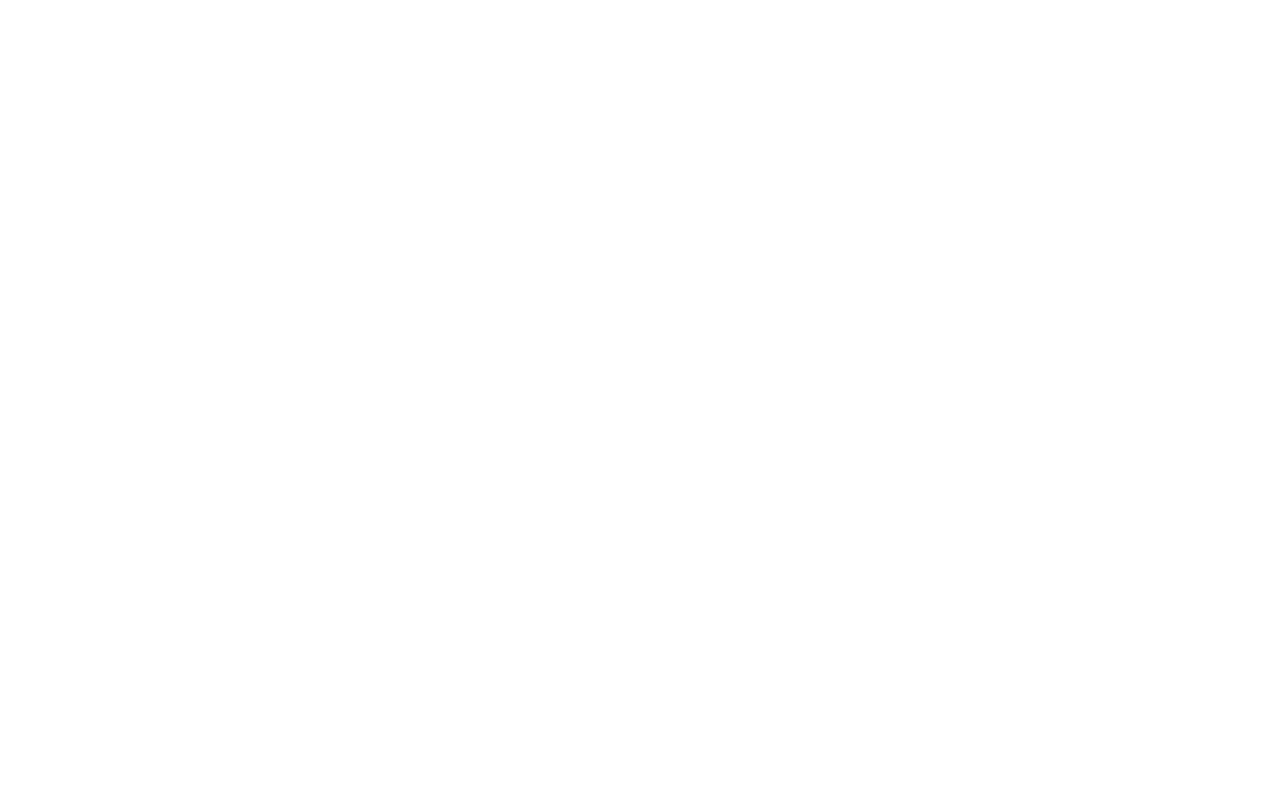
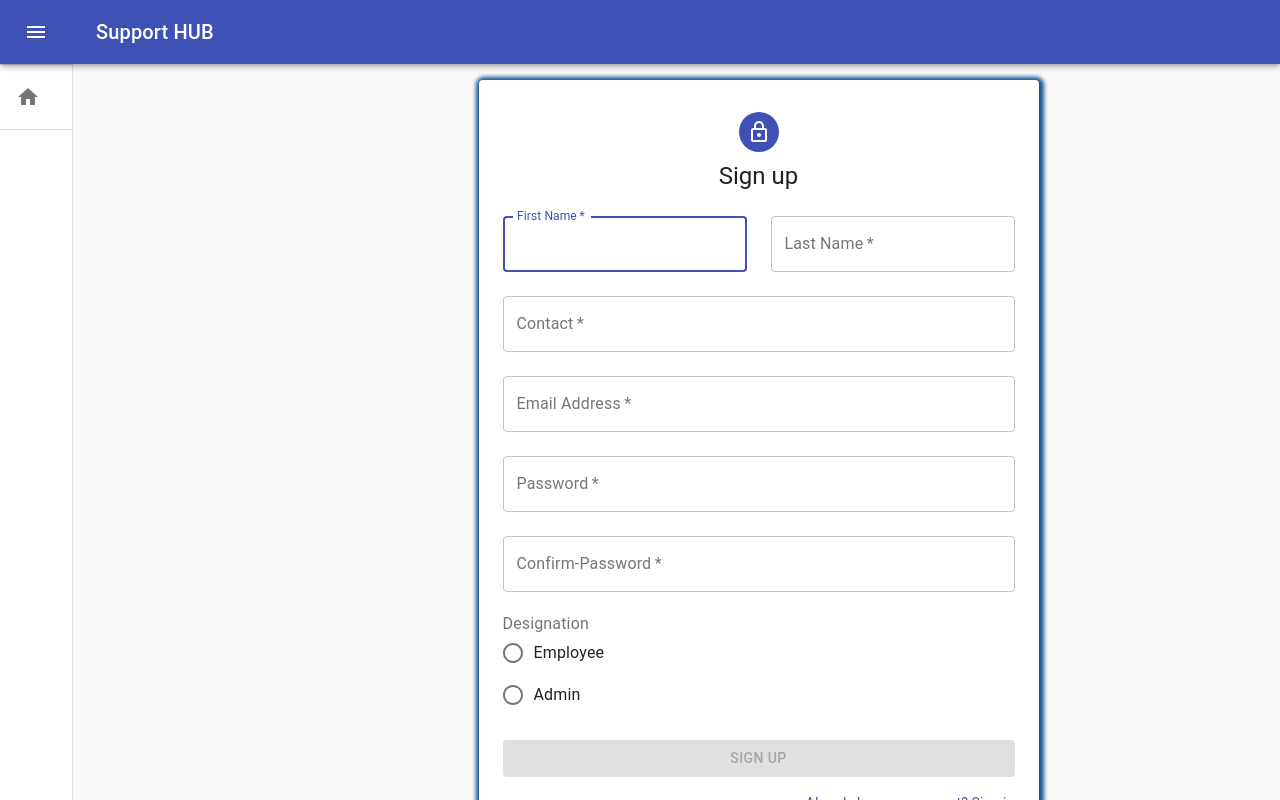
Before and after one commit to ignite-plus-2021/support_front, a React (Create React App) app: page / in a window 1280 px wide. Built offline with nearby package versions, Linux system fonts and the light colour scheme.

Commit message:
Sign Up Screen integration

```diff
--- a/public/index.html
+++ b/public/index.html
@@ -24,7 +24,7 @@
       work correctly both with client-side routing and a non-root public URL.
       Learn how to configure a non-root public URL by running `npm run build`.
     -->
-    <title>React App</title>
+    <title>Support Hub</title>
   </head>
   <body>
     <noscript>You need to enable JavaScript to run this app.</noscript>
--- a/src/App.js
+++ b/src/App.js
@@ -1,16 +1,12 @@
-import { BrowserRouter as Router, Switch, Route } from 'react-router-dom';
+import { BrowserRouter } from "react-router-dom";
 import "./App.css";
-import SignUp from "../src/components/login/SignUp";
-import SignIn from "../src/components/login/SignIn"
-function App() {
- return(
-<Router>
-    <Switch>
-	  <Route exact path='/register'  component={SignUp}/>
-		<Route exact path='/login' component={SignIn} />
-		</Switch>
-    </Router>
- );
+import Layout from "../src/components/layout/layout";
 
-}
+export const App = () => {
+  return (
+    <BrowserRouter>
+      <Layout />
+    </BrowserRouter>
+  );
+};
 export default App;
--- /dev/null
+++ b/src/components/layout/layout.jsx
@@ -0,0 +1,216 @@
+import React from "react";
+import clsx from "clsx";
+import { makeStyles, useTheme } from "@material-ui/core/styles";
+import { CssBaseline, AppBar } from "@material-ui/core";
+import Toolbar from "@material-ui/core/Toolbar";
+import IconButton from "@material-ui/core/IconButton";
+import HomeIcon from "@material-ui/icons/Home";
+import MenuIcon from "@material-ui/icons/Menu";
+import Typography from "@material-ui/core/Typography";
+import ChevronLeftIcon from "@material-ui/icons/ChevronLeft";
+import ChevronRightIcon from "@material-ui/icons/ChevronRight";
+import Drawer from "@material-ui/core/Drawer";
+import Divider from "@material-ui/core/Divider";
+import ListItem from "@material-ui/core/ListItem";
+import ListItemIcon from "@material-ui/core/ListItemIcon";
+import ListItemText from "@material-ui/core/ListItemText";
+import List from "@material-ui/core/List";
+import { Link, Route, Switch } from "react-router-dom";
+import Tooltip from "@material-ui/core/Tooltip";
+import SignUp from "../login/SignUp";
+
+const drawerWidth = 240;
+
+const useStyles = makeStyles((theme) => ({
+  root: {
+    display: "flex",
+  },
+  appBar: {
+    zIndex: theme.zIndex.drawer + 1,
+    transition: theme.transitions.create(["width", "margin"], {
+      easing: theme.transitions.easing.sharp,
+      duration: theme.transitions.duration.leavingScreen,
+    }),
+    backgroundColor: "#3f51b5",
+  },
+  appBarShift: {
+    marginLeft: drawerWidth,
+    width: `calc(100% - ${drawerWidth}px)`,
+    transition: theme.transitions.create(["width", "margin"], {
+      easing: theme.transitions.easing.sharp,
+      duration: theme.transitions.duration.enteringScreen,
+    }),
+  },
+  appBarSpacer: theme.mixins.toolbar,
+  container: {
+    paddingTop: theme.spacing(4),
+    paddingBottom: theme.spacing(1),
+  },
+  menuButton: {
+    marginRight: 36,
+  },
+  hide: {
+    display: "none",
+  },
+  drawer: {
+    width: drawerWidth,
+    flexShrink: 0,
+    whiteSpace: "nowrap",
+  },
+  drawerOpen: {
+    width: drawerWidth,
+    transition: theme.transitions.create("width", {
+      easing: theme.transitions.easing.sharp,
+      duration: theme.transitions.duration.enteringScreen,
+    }),
+  },
+  drawerClose: {
+    transition: theme.transitions.create("width", {
+      easing: theme.transitions.easing.sharp,
+      duration: theme.transitions.duration.leavingScreen,
+    }),
+    overflowX: "hidden",
+    width: theme.spacing(7) + 1,
+    [theme.breakpoints.up("sm")]: {
+      width: theme.spacing(9) + 1,
+    },
+  },
+  toolbar: {
+    display: "flex",
+    alignItems: "center",
+    justifyContent: "flex-end",
+    padding: theme.spacing(0, 1),
+    // necessary for content to be below app bar
+    ...theme.mixins.toolbar,
+  },
+  content: {
+    flexGrow: 1,
+    height: "100vh",
+    overflow: "auto",
+  },
+  logoImage: {
+    filter: "saturate(1)",
+    border: 1,
+    borderStyle: "solid",
+    borderColor: "white",
+    backgroundColor: "#fafafa",
+    borderRadius: "50%",
+    height: 50,
+    marginRight: theme.spacing(1),
+  },
+  spacer: {
+    flex: 1,
+  },
+  titleLink: {
+    color: "inherit",
+    textDecoration: "none",
+  },
+  logoutSection: {
+    fontSize: 18,
+    fontWeight: 500,
+    letterSpacing: 2,
+    paddingLeft: "70%",
+  },
+  logoutButton: {
+    paddingLeft: "2%",
+  },
+}));
+
+export const ListItemLink = ({ icon, primary, secondary, to, open }) => (
+  <Tooltip title={!open ? primary : ""} placement="right">
+    <ListItem button component={Link} to={to}>
+      {icon && <ListItemIcon>{icon}</ListItemIcon>}
+      <ListItemText primary={primary} secondary={secondary} />
+    </ListItem>
+  </Tooltip>
+);
+
+export const Layout = () => {
+  const classes = useStyles();
+  const theme = useTheme();
+  const [open, setOpen] = React.useState(false);
+
+  const handleDrawerOpen = () => {
+    setOpen(true);
+  };
+
+  const handleDrawerClose = () => {
+    setOpen(false);
+  };
+
+  return (
+    <div className={classes.root}>
+      <CssBaseline />
+      <AppBar
+        position="fixed"
+        className={clsx(classes.appBar, {
+          [classes.appBarShift]: open,
+        })}
+      >
+        <Toolbar>
+          <IconButton
+            color="inherit"
+            aria-label="open drawer"
+            onClick={handleDrawerOpen}
+            edge="start"
+            className={clsx(classes.menuButton, {
+              [classes.hide]: open,
+            })}
+          >
+            <MenuIcon />
+          </IconButton>
+
+          <Typography variant="h6">
+            <Link to="/" className={classes.titleLink}>
+              Support HUB
+            </Link>
+          </Typography>
+
+          {/* <Button
+            className={classes.logoutButton}
+            color="inherit"
+            onClick={logout}
+          >
+            <ExitToAppIcon />
+          </Button> */}
+        </Toolbar>
+      </AppBar>
+      <Drawer
+        variant="permanent"
+        className={clsx(classes.drawer, {
+          [classes.drawerOpen]: open,
+          [classes.drawerClose]: !open,
+        })}
+        classes={{
+          paper: clsx({
+            [classes.drawerOpen]: open,
+            [classes.drawerClose]: !open,
+          }),
+        }}
+      >
+        <div className={classes.toolbar}>
+          <IconButton onClick={handleDrawerClose}>
+            {theme.direction === "rtl" ? (
+              <ChevronRightIcon />
+            ) : (
+              <ChevronLeftIcon />
+            )}
+          </IconButton>
+        </div>
+        <Divider />
+        <List>
+          <ListItemLink primary="Home" to="/" icon={<HomeIcon />} open={open} />
+        </List>
+        <Divider />
+      </Drawer>
+      <main className={classes.content}>
+        <div className={classes.appBarSpacer} />
+        <Switch>
+          <Route key="/" exact path="/" component={SignUp} />
+        </Switch>
+      </main>
+    </div>
+  );
+};
+
+export default Layout;
--- a/src/components/login/SignUp.jsx
+++ b/src/components/login/SignUp.jsx
@@ -1,43 +1,40 @@
-import React from 'react';
-import Avatar from '@material-ui/core/Avatar';
-import Button from '@material-ui/core/Button';
-import CssBaseline from '@material-ui/core/CssBaseline';
-import TextField from '@material-ui/core/TextField';
-import Link from '@material-ui/core/Link';
-import Grid from '@material-ui/core/Grid';
-import AppBar from "@material-ui/core/AppBar";
-import Toolbar from "@material-ui/core/Toolbar";
-import IconButton from "@material-ui/core/IconButton";
-import MenuIcon from "@material-ui/icons/Menu";
-import LockOutlinedIcon from '@material-ui/icons/LockOutlined';
-import Typography from '@material-ui/core/Typography';
-import { makeStyles } from '@material-ui/core/styles';
-import Container from '@material-ui/core/Container';
-import FormControl from '@material-ui/core/FormControl';
-import FormControlLabel from '@material-ui/core/FormControlLabel';
-import FormLabel from '@material-ui/core/FormLabel';
-import Radio from '@material-ui/core/Radio';
-import RadioGroup from '@material-ui/core/RadioGroup';
+import React, { useState } from "react";
+import Avatar from "@material-ui/core/Avatar";
+import Button from "@material-ui/core/Button";
+import CssBaseline from "@material-ui/core/CssBaseline";
+import TextField from "@material-ui/core/TextField";
+import Link from "@material-ui/core/Link";
+import Grid from "@material-ui/core/Grid";
+import LockOutlinedIcon from "@material-ui/icons/LockOutlined";
+import Typography from "@material-ui/core/Typography";
+import { makeStyles } from "@material-ui/core/styles";
+import Container from "@material-ui/core/Container";
+import FormControl from "@material-ui/core/FormControl";
+import FormControlLabel from "@material-ui/core/FormControlLabel";
+import FormLabel from "@material-ui/core/FormLabel";
+import Radio from "@material-ui/core/Radio";
+import RadioGroup from "@material-ui/core/RadioGroup";
+import axios from "axios";
 
 const useStyles = makeStyles((theme) => ({
   paper: {
     marginTop: theme.spacing(2),
     backgroundColor: theme.palette.background.paper,
-    display: 'flex',
-    flexDirection: 'column',
-    alignItems: 'center',
+    display: "flex",
+    flexDirection: "column",
+    alignItems: "center",
     width: theme.spacing(70),
     height: theme.spacing(95),
     padding: theme.spacing(3),
     borderRadius: theme.shape.borderRadius,
-    boxShadow: '1px 1px 4px 4px #115293',
+    boxShadow: "1px 1px 4px 4px #115293",
   },
   avatar: {
     margin: theme.spacing(1),
-    backgroundColor: theme.palette.primary.main
+    backgroundColor: theme.palette.primary.main,
   },
   form: {
-    width: '100%',
+    width: "100%",
     marginTop: theme.spacing(3),
   },
   submit: {
@@ -54,31 +51,49 @@
   },
   mainContent: {
     padding: "2%",
-    alignItems: 'center',
-  }
+    alignItems: "center",
+  },
 }));
 
-export default function SignUp() {
+export const SignUp = () => {
+  const [firstName, setFirstName] = useState("");
+  const [lastName, setLastName] = useState("");
+  const [errorMsg, setErrorMsg] = useState(false);
+  const [password, setPassword] = useState("");
+  const [confirmPassword, setConfirmPassword] = useState("");
+  const [emailAddress, setEmailAddress] = useState("");
+  const [contact, setContact] = useState("");
+  const [designation, setDesignation] = useState("");
   const classes = useStyles();
+
+  //Method to call endpoint and register
+  const RegisterUser = () => {
+    // axios
+    //   .post("https://localhost:8080/api/register")
+    axios({
+      method: "post",
+      url: "https://localhost:8080/api/register",
+      data: {
+        firstName: firstName,
+        lastName: lastName,
+        password: password,
+        emailId: emailAddress,
+        phoneNo: contact,
+        role: designation,
+      },
+    })
+      .then((response) => {
+        if (response.status === 200) {
+          alert("User Registered");
+        }
+      })
+      .catch((error) => {
+        console.log(error.message);
+      });
+  };
 
   return (
     <div className={classes.root}>
-      <AppBar position="static" >
-        <Toolbar>
-          <IconButton
-            edge="start"
-            className={classes.menuButton}
-            color="inherit"
-            aria-label="menu">
-            <MenuIcon />
-          </IconButton>
-          <Typography variant="h6" className={classes.title}>
-            Support Hub
-          </Typography>
-          <Button color="inherit">Logout</Button>
-        </Toolbar>
-      </AppBar>
-       <div className={classes.mainContent} >
       <Container component="main" maxWidth="xs">
         <CssBaseline />
         <div className={classes.paper}>
@@ -89,10 +104,7 @@
             Sign up
           </Typography>
           <form className={classes.form} noValidate>
-
             <Grid container spacing={3}>
-
-
               <Grid item xs={12} sm={6}>
                 <TextField
                   autoComplete="fname"
@@ -103,9 +115,13 @@
                   id="firstName"
                   label="First Name"
                   autoFocus
+                  onChange={(event) => {
+                    setFirstName(event.target.value);
+                    // console.log(firstName);
+                  }}
+                  value={firstName}
                 />
               </Grid>
-
 
               <Grid item xs={12} sm={6}>
                 <TextField
@@ -116,50 +132,28 @@
                   label="Last Name"
                   name="lastName"
                   autoComplete="lname"
+                  onChange={(event) => {
+                    setLastName(event.target.value);
+                  }}
+                  value={lastName}
                 />
               </Grid>
-
 
               <Grid item xs={12}>
                 <TextField
                   variant="outlined"
                   required
                   fullWidth
-                id="userid"
-                label="User ID"
-                name="userid"
-                autoComplete="userid"
+                  id="contact"
+                  label="Contact"
+                  name="contact"
+                  autoComplete="contact"
+                  onChange={(event) => {
+                    setContact(event.target.value);
+                  }}
+                  value={contact}
                 />
               </Grid>
-
-
-              <Grid item xs={12}>
-              <TextField
-                variant="outlined"
-                required
-                fullWidth
-                name="password"
-                label="Password"
-                type="password"
-                id="password"
-                autoComplete="current-password"
-              />
-             </Grid>
-
-
-             <Grid item xs={12}>
-              <TextField
-                variant="outlined"
-                required
-                fullWidth
-                name="confirmpassword"
-                label="Confirm-Password"
-                type="password"
-                id="password"
-                autoComplete="current-password"
-              />
-              </Grid>
-
 
               <Grid item xs={12}>
                 <TextField
@@ -170,54 +164,110 @@
                   label="Email Address"
                   name="email"
                   autoComplete="email"
+                  onChange={(event) => {
+                    setEmailAddress(event.target.value);
+                  }}
+                  value={emailAddress}
                 />
               </Grid>
-
 
               <Grid item xs={12}>
                 <TextField
                   variant="outlined"
                   required
                   fullWidth
-                id="contact"
-                label="Contact"
-                name="contact"
-                autoComplete="contact"
+                  label="Password"
+                  type="password"
+                  id="password"
+                  onChange={(event) => {
+                    setPassword(event.target.value);
+                    if (event.target.value === "") {
+                      setErrorMsg(false);
+                      setConfirmPassword("");
+                    }
+                  }}
+                  value={password}
                 />
               </Grid>
 
-
-
+              <Grid item xs={12}>
+                <TextField
+                  error={errorMsg}
+                  variant="outlined"
+                  required
+                  fullWidth
+                  label="Confirm-Password"
+                  type="password"
+                  id="confirm-password"
+                  helperText={errorMsg ? "Password Not Matching" : ""}
+                  onChange={(event) => {
+                    setConfirmPassword(event.target.value);
+                    if (password !== null) {
+                      if (password !== event.target.value) {
+                        setErrorMsg(true);
+                      } else {
+                        setErrorMsg(false);
+                      }
+                    }
+                  }}
+                  value={confirmPassword}
+                />
+              </Grid>
 
               <Grid item xs={12}>
                 <FormControl component="fieldset">
                   <FormLabel component="legend">Designation</FormLabel>
-            <RadioGroup defaultValue="none" aria-label="designation" name="customized-radios">
-            <FormControlLabel value="employee" control={<Radio color="primary" />} label="Employee" />
-            <FormControlLabel value="admin" control={<Radio color="primary"/>} label="Admin" />
+                  <RadioGroup
+                    defaultValue="none"
+                    aria-label="designation"
+                    name="customized-radios"
+                    onChange={(event) => {
+                      setDesignation(event.target.value);
+                    }}
+                    value={designation}
+                  >
+                    <FormControlLabel
+                      value="employee"
+                      control={<Radio color="primary" />}
+                      label="Employee"
+                    />
+                    <FormControlLabel
+                      value="admin"
+                      control={<Radio color="primary" />}
+                      label="Admin"
+                    />
                   </RadioGroup>
                 </FormControl>
               </Grid>
             </Grid>
 
-
             <Button
-            type="submit"
               fullWidth
               variant="contained"
               color="primary"
               className={classes.submit}
+              onClick={RegisterUser}
+              disabled={
+                firstName === "" ||
+                lastName === "" ||
+                contact === "" ||
+                emailAddress === "" ||
+                password === "" ||
+                confirmPassword === "" ||
+                designation === ""
+              }
             >
               Sign Up
             </Button>
-
-
-
+            {/*
+            <Button variant="contained" color="primary">
+              Primary
+            </Button> */}
 
             <Grid container justifyContent="flex-end">
               <Grid item>
                 <Link href="#" variant="body2">
-                Already have an account?   Sign in
+                  Already have an account? Sign in
                 </Link>
               </Grid>
             </Grid>
@@ -225,6 +275,7 @@
         </div>
       </Container>
     </div>
-  </div>
   );
-}
+};
+
+export default SignUp;
```
Lines whose indentation alone changed are shown as unchanged.
